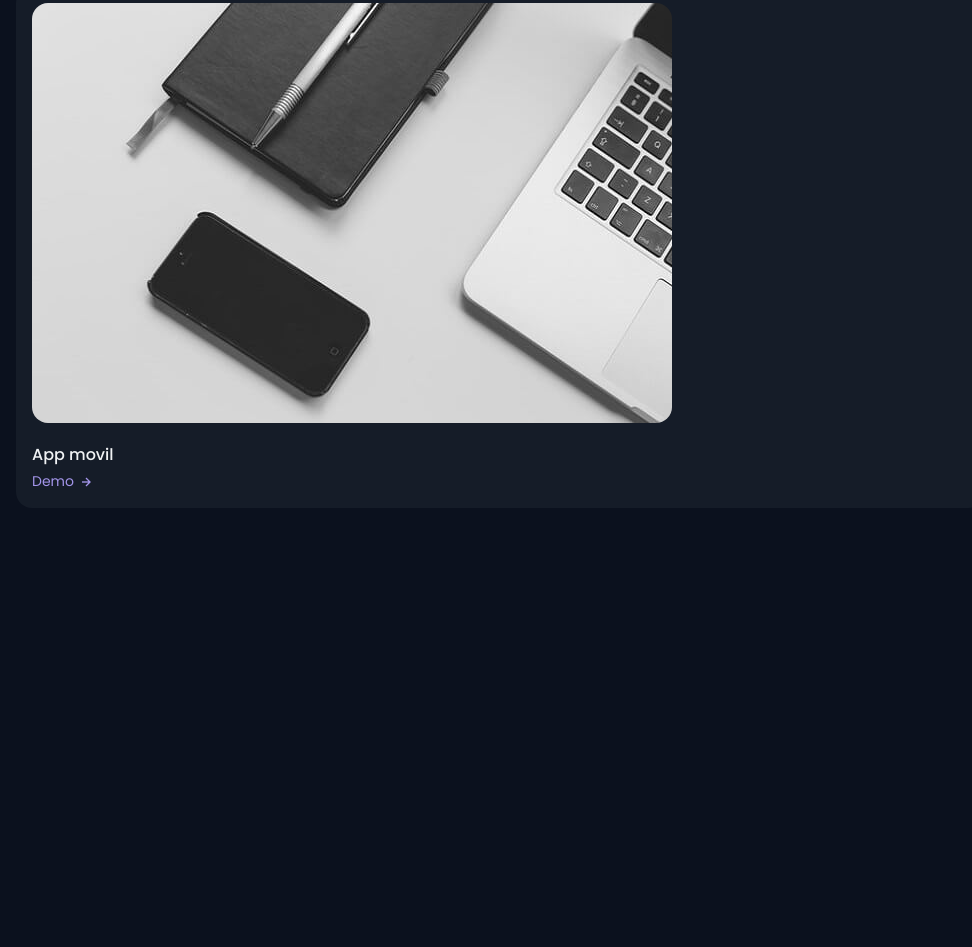
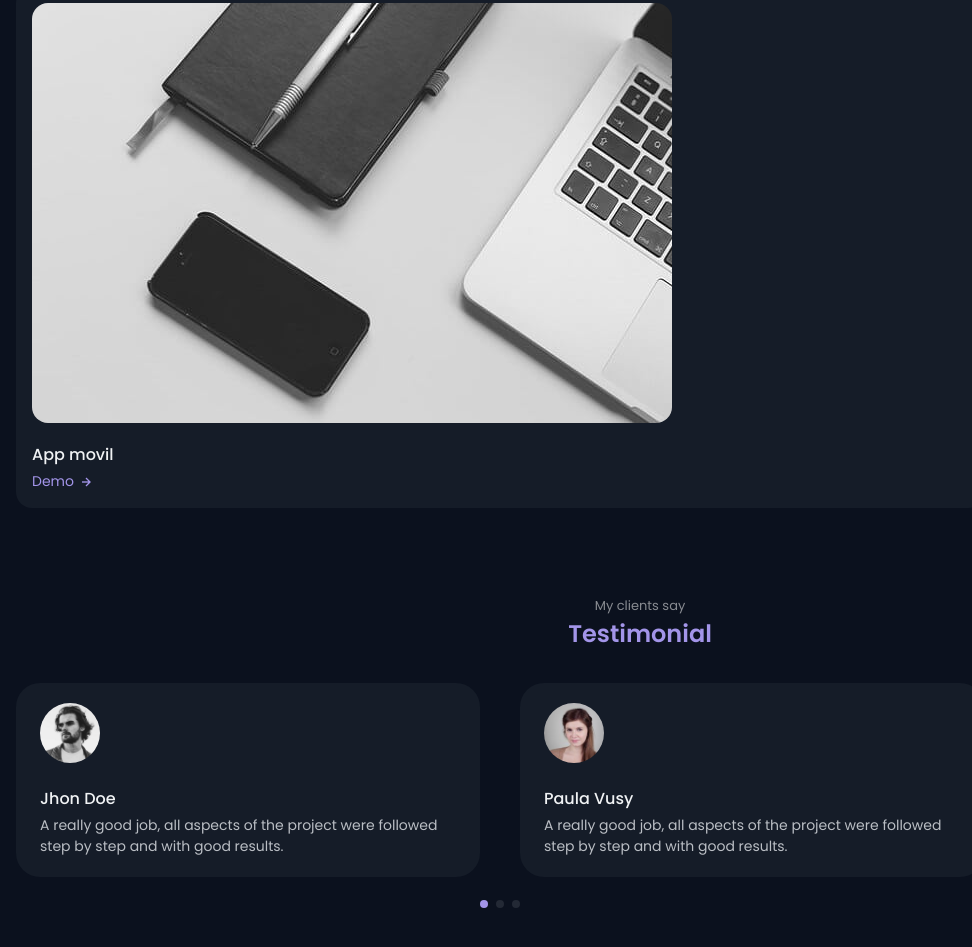
Before and after one commit to Huayao-Zheng/henrys-portfolio-website, a plain HTML site: page index.html in a window 1280 px wide. Shown: the part 5141-6088 px from the top of the page, without its empty margins (0-972 px from the left). Before the commit the page ends 5841 px from the top, so only its background shows below. Drawn offline with nearby package versions, Linux system fonts and the light colour scheme.

Commit message:
added slider for testimonial using Swiper.js

```diff
--- a/index.html
+++ b/index.html
@@ -3,23 +3,22 @@
   <head>
     <meta charset="UTF-8" />
     <meta name="viewport" content="width=device-width, initial-scale=1.0" />
-
     <!--=============== FAVICON ===============-->
     <link rel="icon" href="./src/img/favicon.png" />
-
     <!--=============== BOXICONS ===============-->
     <link
       href="https://unpkg.com/boxicons@2.1.2/css/boxicons.min.css"
       rel="stylesheet"
     />
-
     <!--=============== SWIPER CSS ===============-->
-    <link rel="stylesheet" href="" />
-
+    <link
+      rel="stylesheet"
+      href="https://unpkg.com/swiper@8/swiper-bundle.min.css"
+    />
     <!--=============== CSS ===============-->
     <link rel="stylesheet" href="./src/styles.css" />
 
-    <title>Henry's portfolio website'</title>
+    <title>Portfolio website'</title>
   </head>
   <body>
     <!--=============== HEADER ===============-->
@@ -537,7 +536,46 @@
       </section>
 
       <!--=============== TESTIMONIALS ===============-->
-      <section class="testimonial section"></section>
+      <section class="testimonial section">
+        <span class="section__subtitle">My clients say</span>
+        <h2 class="section__title">Testimonial</h2>
+
+        <div class="testimonial__container container swiper">
+          <div class="swiper-wrapper">
+            <div class="testimonial__card swiper-slide">
+              <img src="./src/img/testimonial1.png" class="testimonial__img" />
+
+              <h3 class="testimonial__name">Jhon Doe</h3>
+              <p class="testimonial__description">
+                A really good job, all aspects of the project were followed step
+                by step and with good results.
+              </p>
+            </div>
+
+            <div class="testimonial__card swiper-slide">
+              <img src="./src/img/testimonial2.png" class="testimonial__img" />
+
+              <h3 class="testimonial__name">Paula Vusy</h3>
+              <p class="testimonial__description">
+                A really good job, all aspects of the project were followed step
+                by step and with good results.
+              </p>
+            </div>
+
+            <div class="testimonial__card swiper-slide">
+              <img src="./src/img/testimonial3.png" class="testimonial__img" />
+
+              <h3 class="testimonial__name">Sara Cill</h3>
+              <p class="testimonial__description">
+                A really good job, all aspects of the project were followed step
+                by step and with good results.
+              </p>
+            </div>
+          </div>
+
+          <div class="swiper-pagination"></div>
+        </div>
+      </section>
 
       <!--=============== CONTACT ===============-->
       <section class="contact section" id="contact"></section>
@@ -549,11 +587,11 @@
     <!--=============== SCROLLREVEAL ===============-->
     <script src=""></script>
 
-    <!--=============== SWIPER JS ===============-->
-    <script src=""></script>
-
     <!--=============== MIXITUP FILTER ===============-->
     <script src="./src/js/mixitup.min.js"></script>
+
+    <!-- Swiper JS -->
+    <script src="https://unpkg.com/swiper/swiper-bundle.min.js"></script>
 
     <!--=============== MAIN JS ===============-->
     <script src="./src/js/main.js"></script>
--- a/src/js/main.js
+++ b/src/js/main.js
@@ -43,3 +43,23 @@ function activeWork() {
 }
 
 linkWork.forEach((lw) => lw.addEventListener('click', activeWork));
+
+/*=============== SWIPER TESTIMONIAL ===============*/
+let swiperTestimonial = new Swiper('.testimonial__container', {
+  spaceBetween: 24,
+  loop: true,
+  grabCursor: true,
+  pagination: {
+    el: '.swiper-pagination',
+    clickable: true,
+  },
+  breakpoints: {
+    576: {
+      slidesPerView: 2,
+    },
+    768: {
+      slidesPerView: 2,
+      spaceBetween: 40,
+    },
+  },
+});
--- a/src/styles.css
+++ b/src/styles.css
@@ -623,75 +623,38 @@ img {
   color: var(--body-color);
 }
 
-/*
-      <section class="work section" id="work">
-        <span class="section__subtitle">My Portfolio</span>
-        <h2 class="section__title">Recent Works</h2>
+/*=============== TESTIMONIAL ===============*/
+.testimonial__card {
+  background-color: var(--container-color);
+  padding: 1.25rem 1.5rem;
+  border-radius: 1.5rem;
+  margin-bottom: 3rem;
+}
 
-        <div class="work__filters">
-          <span class="work__item">All</span>
-          <span class="work__item">Web</span>
-          <span class="work__item">Movil</span>
-          <span class="work__item">Design</span>
-        </div>
+.testimonial__img {
+  width: 60px;
+  border-radius: 50%;
+  margin-bottom: 1rem;
+}
 
-        <div class="work__container container grid">
-          <div class="work__card">
-            <img src="./src/img/work1.jpg" alt="" class="work__img" />
+.testimonial__name {
+  font-size: var(--normal-font-size);
+  font-weight: var(--font-medium);
+  margin-bottom: 0.25rem;
+}
 
-            <h3 class="work__title">Web design</h3>
-
-            <a href="#" class="work__button">
-              Demo <i class="bx bx-right-arrow-alt work__icon"></i>
-            </a>
-          </div>
-
-          <div class="work__card">
-            <img src="./src/img/work2.jpg" alt="" class="work__img" />
-
-            <h3 class="work__title">App movil</h3>
-
-            <a href="#" class="work__button">
-              Demo <i class="bx bx-right-arrow-alt work__icon"></i>
-            </a>
-          </div>
-
-          <div class="work__card">
-            <img src="./src/img/work3.jpg" alt="" class="work__img" />
-
-            <h3 class="work__title">Brand design</h3>
-
-            <a href="#" class="work__button">
-              Demo <i class="bx bx-right-arrow-alt work__icon"></i>
-            </a>
-          </div>
-
-          <div class="work__card">
-            <img src="./src/img/work4.jpg" alt="" class="work__img" />
-
-            <h3 class="work__title">Web design</h3>
-
-            <a href="#" class="work__button">
-              Demo <i class="bx bx-right-arrow-alt work__icon"></i>
-            </a>
-          </div>
-
-          <div class="work__card">
-            <img src="./src/img/work5.jpg" alt="" class="work__img" />
-
-            <h3 class="work__title">App movil</h3>
-
-            <a href="#" class="work__button">
-              Demo <i class="bx bx-right-arrow-alt work__icon"></i>
-            </a>
-          </div>
-        </div>
-      </section>
-*/
-
-/*=============== TESTIMONIAL ===============*/
+.testimonial__description {
+  font-size: var(--small-font-size);
+}
 
 /* Swiper class */
+.swiper-pagination-bullet {
+  background-color: var(--text-color-light);
+}
+
+.swiper-pagination-bullet-active {
+  background-color: var(--first-color);
+}
 
 /*=============== CONTACT ===============*/
 
```
